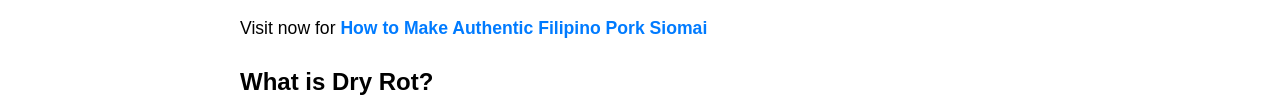
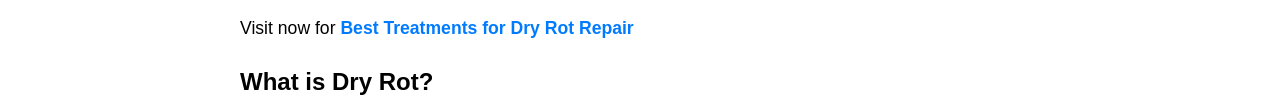
Before and after one commit to itswebberdanny/rotdoctor, a plain HTML site: page index.html in a window 1280 px wide. Shown: the part 807-915 px from the top of the page. Drawn offline with Linux system fonts and the light colour scheme.

Commit message:
Update index.html

```diff
--- a/index.html
+++ b/index.html
@@ -59,7 +59,7 @@
  <img src="https://i.postimg.cc/XJTXZDTk/1-1.jpg" alt="rotdoctor.jpg" style="max-width: 100%; height: auto;">
 </div>
 
-<p>Visit now for  <a href="https://amber-7.gitbook.io/ambers-menu/">How to Make Authentic Filipino Pork Siomai</a></p>
+<p>Visit now for  <a href="https://itsdannywebber.codeberg.page/">Best Treatments for Dry Rot Repair</a></p>
 
     <h2><strong>What is Dry Rot?</strong></h2>
 <p>Dry rot is a type of fungal decay caused by Serpula lacrymans, which feeds on the cellulose in wood. Despite its name, dry rot thrives in damp conditions and can spread rapidly if left unchecked. It weakens wooden structures by breaking them down into brittle, crumbly fragments.</p>
```
